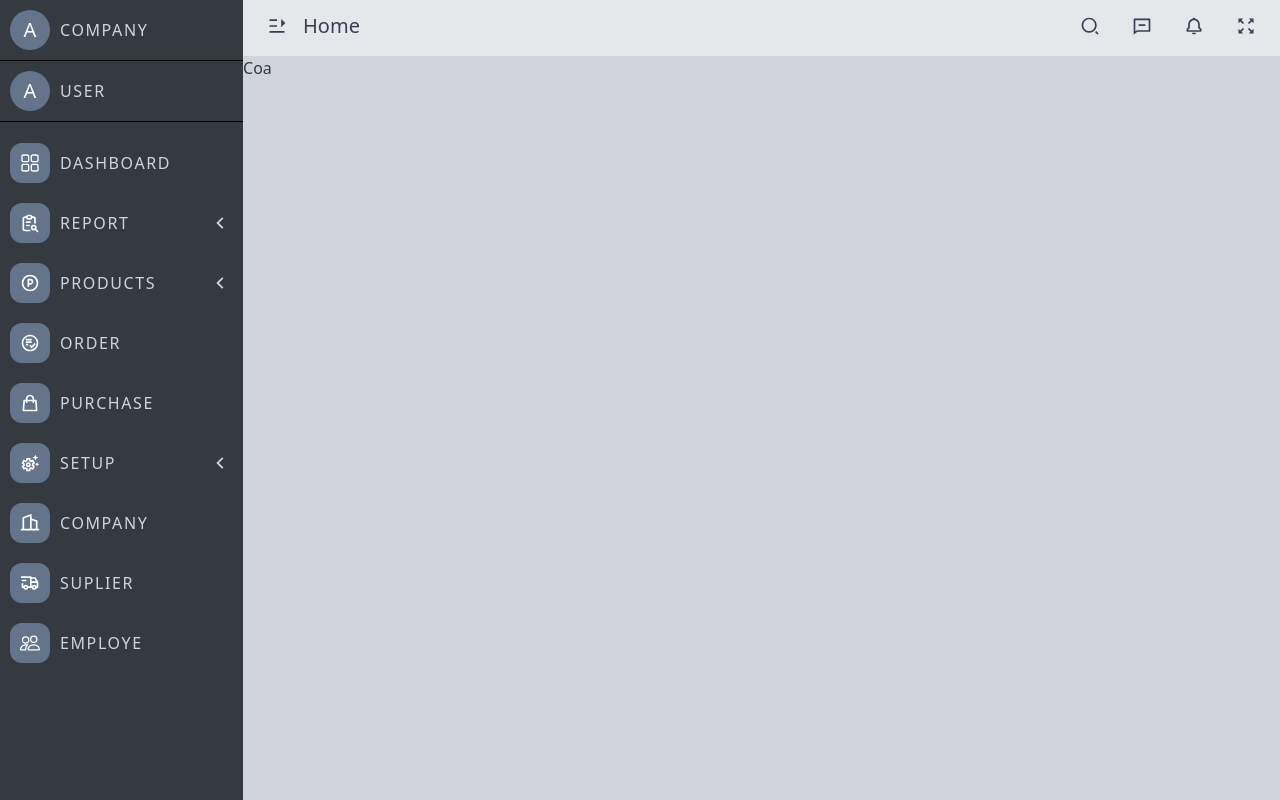
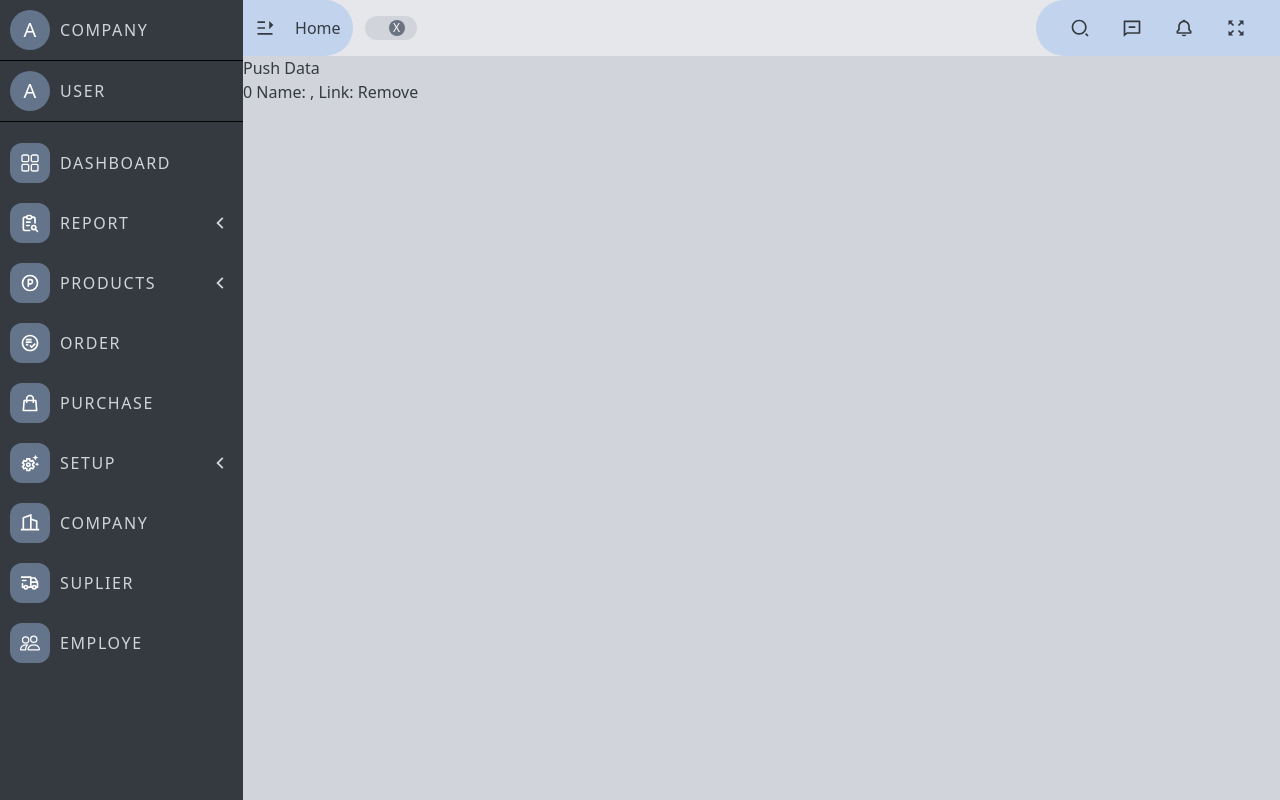
Before and after one commit to AbidHasanPiash/ims-inventory-management-system, a Next.js app: page /coa in a window 1280 px wide. Built offline with nearby package versions, Linux system fonts and the light colour scheme.

Commit message:
header design

```diff
--- a/app/coa/page.js
+++ b/app/coa/page.js
@@ -1,7 +1,35 @@
-import React from 'react'
+'use client';
+import React, { useState } from 'react'
 
 export default function Coa() {
+  const [tab, setTab] = useState([{ name: '', link: '' }]);
+
+  const handlePushData = (name, link) => {
+    const newData = { name: name, link: link };
+    setTab([...tab, newData]);
+  };
+
+  const handleRemoveData = (index) => {
+    const updatedTab = [...tab];
+    updatedTab.splice(index, 1);
+    setTab(updatedTab);
+  };
   return (
-    <div>Coa</div>
+    <div>
+
+    <div>
+      <button onClick={()=>handlePushData('ok', 'ok2')}>Push Data</button>
+
+      <ul>
+        {tab.map((item, index) => (
+          <li key={index}>
+            {index} {'  '}
+            Name: {item.name}, Link: {item.link}
+            <button onClick={() => handleRemoveData(index)}>Remove</button>
+          </li>
+        ))}
+      </ul>
+    </div>
+    </div>
   )
 }
--- a/app/components/header/Header.jsx
+++ b/app/components/header/Header.jsx
@@ -1,4 +1,5 @@
 import Link from 'next/link';
+import { usePathname  } from 'next/navigation';
 import React, { useState, useContext } from 'react';
 import { SidebarContext } from '../../contexts/SidebarContext';
 import { fullScreen } from './FullScreen'
@@ -6,23 +7,45 @@ import { RiMenuFoldFill, RiMenuUnfoldFill, RiMessageLine, RiSearch2Line } from '
 import { BiBell, BiExpand, BiCollapse } from 'react-icons/bi'
 
 export default function Header() {
+    const path = usePathname ();
     const [isFullScreen, setFullScreen] = useState(false);
-    const {isSidebarOpen, setSidebarOpen} = useContext(SidebarContext);
+    const {isSidebarOpen, setSidebarOpen, headerTab, handleRemoveTab} = useContext(SidebarContext);
     return (
-        <header className='w-full h-14 bg-gray-200'>
-            <div className='flex items-center justify-between px-6 py-3 text-xl text-gray-700'>
-                    <div className='flex items-center space-x-4'>
+        <header className='w-full h-14 bg-gray-200 flex items-center justify-center'>
+            <div className='w-full flex justify-between'>
+                <div className='h-14 flex items-center gap-3'>
+                    <div className='h-full px-3 gap-5 flex items-center justify-center bg-blue-500/20 rounded-r-full'>
                         <button onClick={()=>setSidebarOpen((prev)=>!prev)}>
-                            {isSidebarOpen ? <RiMenuFoldFill/> : <RiMenuUnfoldFill/>}
+                            {isSidebarOpen ? <RiMenuFoldFill size={20}/> : <RiMenuUnfoldFill size={20}/>}
                         </button>
                         <Link href={'/'}>Home</Link>
                     </div>
-                    <div className='flex space-x-8'>
-                        <button> <RiSearch2Line /> </button>
-                        <button> <RiMessageLine /> </button>
-                        <button> <BiBell /> </button>
-                        <button onClick={()=>fullScreen(isFullScreen, setFullScreen)}> {isFullScreen ? <BiCollapse/> : <BiExpand/>} </button>
+                    <div className='flex space-x-3'>
+                        {headerTab?.map((tab, i)=>(
+                            <Link key={i} href={`${tab?.link}`} className={`${tab.link === path ? 'bg-blue-500/20' : 'bg-primary hover:bg-blue-500/20'}
+                                group flex items-center justify-center gap-3 px-3 py-1 cursor-pointer hover:shadow-lg rounded-full`}
+                            >
+                                <span>{tab?.name}</span>
+                                <span onClick={()=>handleRemoveTab(i)} className='flex w-4 h-4 text-xs rounded-full items-center justify-center bg-gray-500 text-white'>
+                                    X
+                                </span>
+                            </Link>
+                        ))}
                     </div>
+                </div>
+                <div className='flex items-center justify-center space-x-3 px-6 bg-blue-500/20 rounded-l-full cursor-pointer'>
+                    <button className='flex items-center justify-center w-10 h-10 hover:bg-blue-400/30 rounded-lg transition-colors duration-500'> <RiSearch2Line size={20}/> </button>
+                    <button className='flex items-center justify-center w-10 h-10 hover:bg-blue-400/30 rounded-lg transition-colors duration-500'> <RiMessageLine size={20}/> </button>
+                    <button
+                        className='flex items-center justify-center w-10 h-10 hover:bg-blue-400/30 rounded-lg transition-colors duration-500'>
+                        <BiBell size={20}/>
+                    </button>
+                    <button
+                        className='flex items-center justify-center w-10 h-10 hover:bg-blue-400/30 rounded-lg transition-colors duration-500'
+                        onClick={()=>fullScreen(isFullScreen, setFullScreen)}>
+                        {isFullScreen ? <BiCollapse size={20}/> : <BiExpand size={20}/>}
+                    </button>
+                </div>
             </div>
         </header>
     )
--- a/app/components/sidebar/MenuItems.jsx
+++ b/app/components/sidebar/MenuItems.jsx
@@ -4,7 +4,7 @@ import { useEffect, useState } from 'react'
 import { usePathname  } from 'next/navigation';
 import {RiArrowLeftSLine} from 'react-icons/ri'
 
-export default function MenuItems({item}) {
+export default function MenuItems({item, handlePushTab}) {
     const path = usePathname ();
     const [activeItem, setActiveItem] = useState(path);
     const [isExpand, setExpand] = useState(false);
@@ -13,7 +13,7 @@ export default function MenuItems({item}) {
     },[path]);
   if (!item.subItems) {
     return(
-        <li className={`${activeItem === item.link ? 'border-l-4 border-blue-500 bg-blue-500/20 text-white' : 'hover:bg-secondary-hover'}`}>
+        <li onClick={()=>handlePushTab(item.name, item.link)} className={`${activeItem === item.link ? 'border-l-4 border-blue-500 bg-blue-500/20 text-white' : 'hover:bg-secondary-hover'}`}>
             <Link href={`${item?.link}`} className='flex whitespace-nowrap'>
                 <div className='flex items-center justify-center min-w-[60px] h-[60px]'>
                     <span className='w-[40px] h-[40px] flex items-center justify-center text-xl text-white bg-slate-500 rounded-xl'>{item.icon}</span>
@@ -37,7 +37,7 @@ export default function MenuItems({item}) {
             </div>
             <ul className='bg-zinc-800'>
                 {isExpand && item.subItems.map((sub, index)=>(
-                    <li key={index} className={`${activeItem === sub.link ? 'border-l-4 border-blue-500 bg-blue-500/20 text-white' : 'hover:bg-secondary-hover'}`}>
+                    <li key={index} onClick={()=>handlePushTab(sub.name, sub.link)} className={`${activeItem === sub.link ? 'border-l-4 border-blue-500 bg-blue-500/20 text-white' : 'hover:bg-secondary-hover'}`}>
                         <Link href={`${sub?.link}`} className='flex whitespace-nowrap'>
                             <div className='flex items-center justify-center min-w-[60px] h-[60px]'>
                                 <span className='w-[40px] h-[40px] flex items-center justify-center text-xl text-white bg-slate-500 rounded-xl'>{sub.icon}</span>
--- a/app/components/sidebar/SideBar.jsx
+++ b/app/components/sidebar/SideBar.jsx
@@ -14,7 +14,7 @@ import {MdOutlinePlaylistAddCheckCircle, MdOutlineSettingsSuggest, MdOutlineCate
 import {TbReportSearch, TbBrandProducthunt, TbBabyBottle, TbTruckDelivery} from 'react-icons/tb'
 
 export default function SideBar() {
-  const {isSidebarOpen} = useContext(SidebarContext);
+  const {isSidebarOpen, handlePushTab} = useContext(SidebarContext);
   const menuItems = [
     {cat:'main', name:'Dashboard', link:'/', icon:<RxDashboard/> },
     {cat:'main', name:'Report', icon:<TbReportSearch/>,
@@ -59,7 +59,7 @@ export default function SideBar() {
         {/* menu list items */}
         <ul className='h-5/6 select-none overflow-y-auto scrollbar-none hover:scrollbar-thin scrollbar-thumb-orange-600'>
             {menuItems.map((item, i)=>(
-                <MenuItems key={i} item={item}/>
+                <MenuItems key={i} item={item} handlePushTab={handlePushTab}/>
               ))}
         </ul>
     </nav>
--- a/app/layout.js
+++ b/app/layout.js
@@ -12,13 +12,23 @@ export const metadata = {
 
 export default function RootLayout({ children }) {
   const [isSidebarOpen, setSidebarOpen] = useState(false);
+  const [headerTab, setHeaderTab] = useState([{ name: '', link: '' }]);
+  const handlePushTab = (name, link) => {
+    const newData = { name: name, link: link };
+    setHeaderTab([...headerTab, newData]);
+  };
+  const handleRemoveTab = (index) => {
+    const updatedTab = [...headerTab];
+    updatedTab.splice(index, 1);
+    setHeaderTab(updatedTab);
+  };
   return (
     <html lang="en">
       <head>
         <title>{metadata.title}</title>
       </head>
       <body className='flex bg-primary text-secondary'>
-        <SidebarContext.Provider value={{isSidebarOpen, setSidebarOpen}}>
+        <SidebarContext.Provider value={{isSidebarOpen, setSidebarOpen, headerTab, handlePushTab, handleRemoveTab}}>
           <SideBar/>
           <main className='w-full min-h-screen'>
             <Header/>
--- a/app/page.js
+++ b/app/page.js
@@ -6,6 +6,7 @@ import InfoCard from "./components/dashboard/InfoCard";
 export default function Home() {
   return (
     <div className="w-full h-full">
+      <h1 className="text-3xl p-3">Dashboard</h1>
       <div className="grid xl:grid-cols-4 grid-cols-2 gap-3 p-3">
         <InfoCard color='#345995' number={241} title='Customers surves' icon={FiShoppingCart} link='#'/>
         <InfoCard color='#03CEA4' number={1420} title='Items Sold' icon={BiPurchaseTagAlt} link='#'/>
--- a/next.config.js
+++ b/next.config.js
@@ -1,4 +1,6 @@
 /** @type {import('next').NextConfig} */
-const nextConfig = {}
+const nextConfig = {
+    reactStrictMode: true,
+  }
 
-module.exports = nextConfig
+  module.exports = nextConfig
```
Lines whose indentation alone changed are shown as unchanged.
